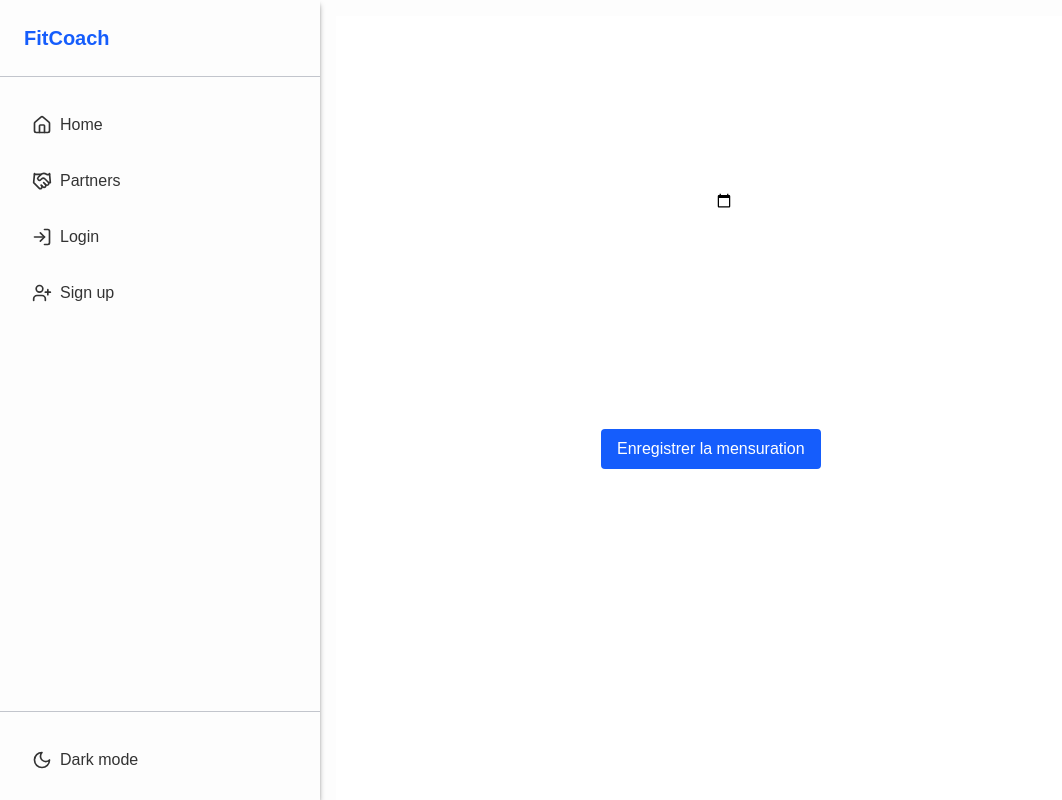
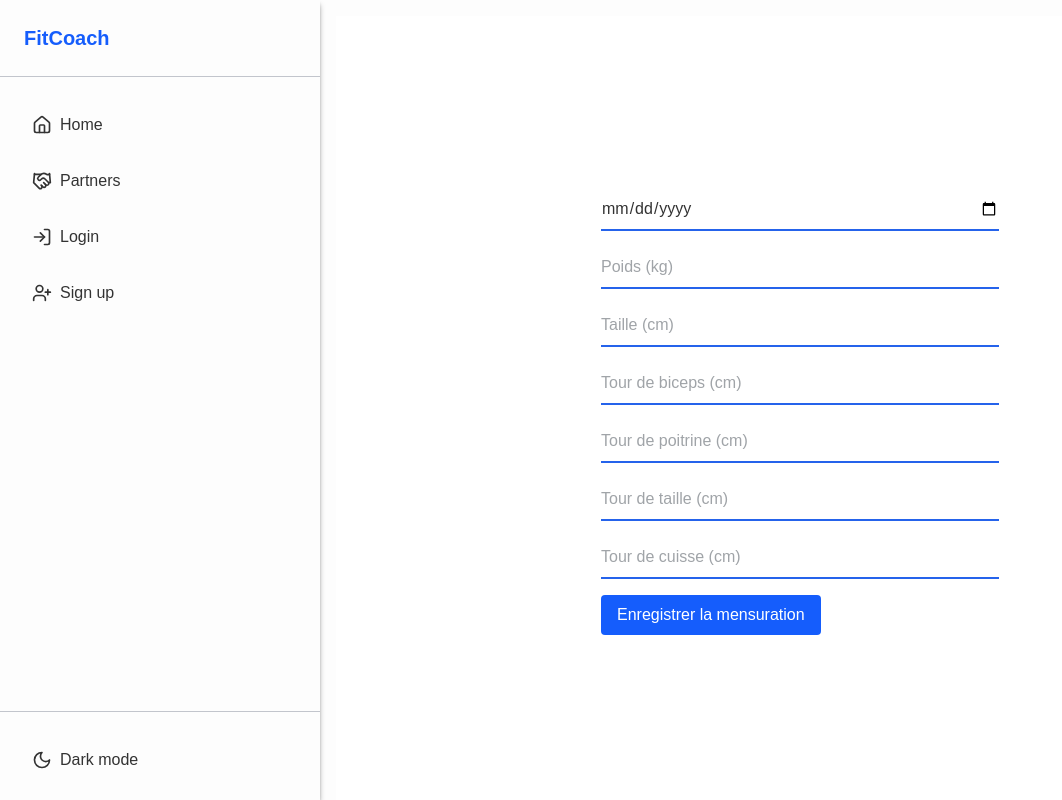
Before and after one commit to astro-training-app/astro-frontend, a Next.js app: page /mensurations in a window 1280 px wide. Shown: the whole page, without its empty margins (0-1062 px from the left). Built offline with nearby package versions, Linux system fonts and the light colour scheme; no server answers.

Commit message:
feat(updateclients) add feature of clients formulaire

```diff
--- a/src/app/globals.css
+++ b/src/app/globals.css
@@ -34,3 +34,22 @@ body {
   font-family: Arial, Helvetica, sans-serif;
   font-size: 16px;
 }
+
+.input-style {
+  width: 100%;
+  background: transparent;
+  border: 0;
+  border-bottom: 2px solid #2563eb; /* bleu Tailwind-500 */
+  color: var(--secondary);
+  padding: 0.5rem 0;
+  font-size: 1rem;
+  transition: border-color 0.2s;
+  outline: none;
+}
+.input-style:focus {
+  border-bottom-color: #1d4ed8; /* bleu Tailwind-700 */
+}
+.input-style::placeholder {
+  color: var(--subtitle);
+  opacity: 1;
+}
--- a/src/components/clients/ClientForm.jsx
+++ b/src/components/clients/ClientForm.jsx
@@ -155,12 +155,12 @@ export default function ClientForm() {
         type="file"
         name="photo"
         onChange={handleChange}
-        className="input-style"
+        className="input-style hover:cursor-pointer gap-4 underline"
       />
 
       <button
         type="submit"
-        className="bg-blue-600 px-4 py-2 rounded hover:bg-blue-700"
+        className="bg-blue-600 px-4 py-2 rounded hover:bg-blue-700 text-white"
       >
         Envoyer
       </button>
```
Also changed, not shown: src/components/ToastContainer.jsx (added).
